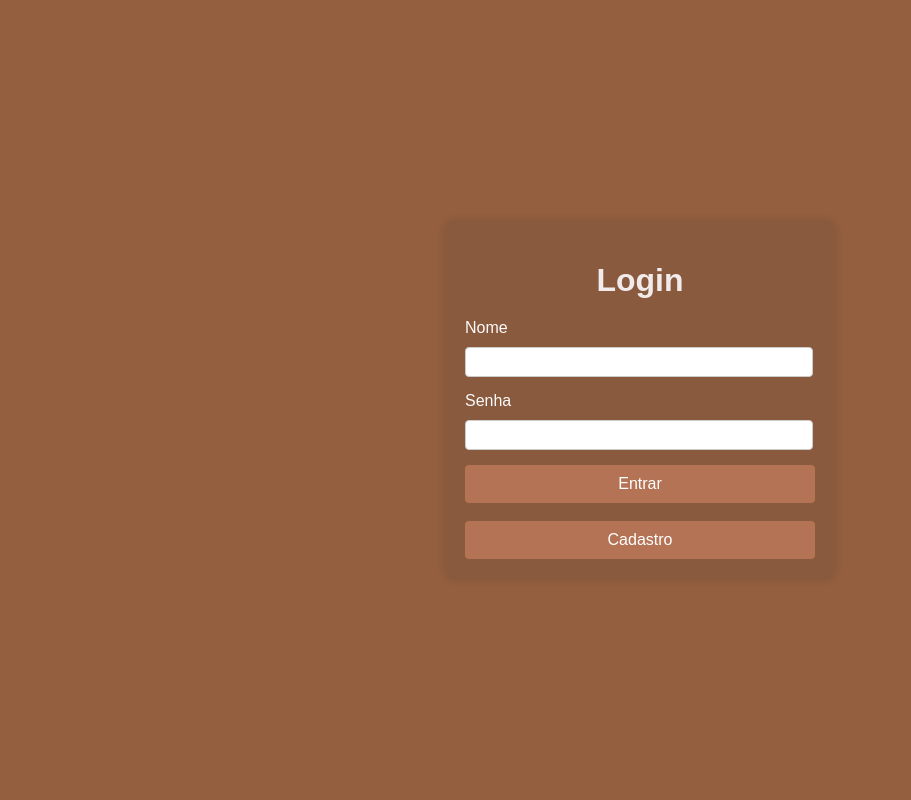
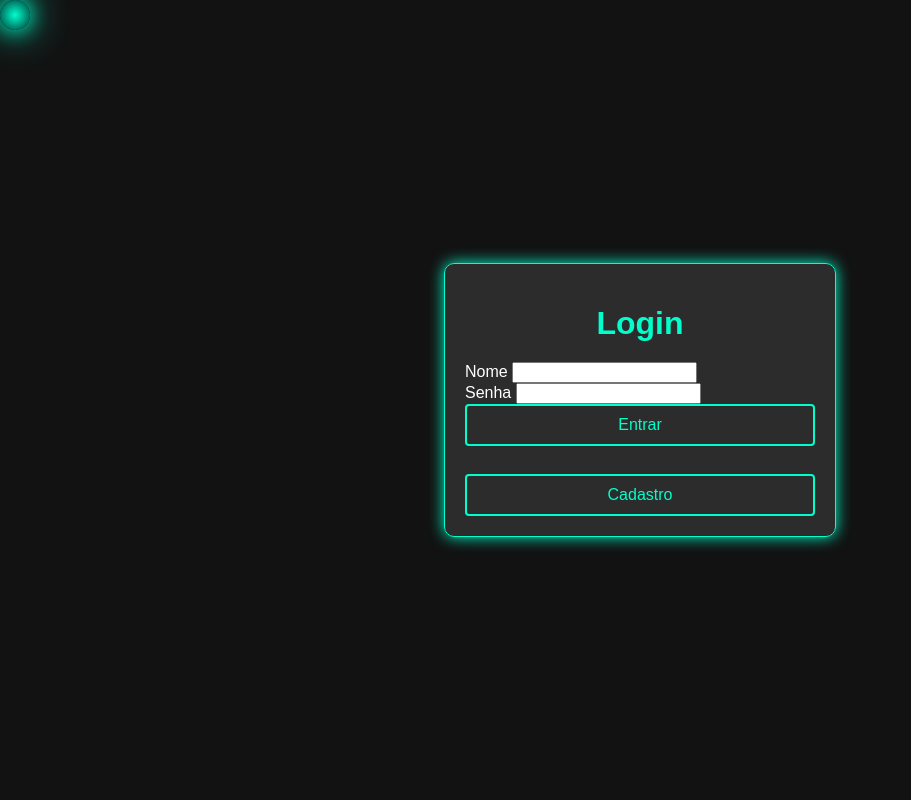
Before and after one commit to GeisonAlmeida/Cadastro_BD, a Flask app: page / in a window 1280 px wide. Shown: the whole page, without its empty margins (0-911 px from the left). Run offline with Flask 3, Linux system fonts and the light colour scheme.

Commit message:
Ajuste no layout

```diff
--- /dev/null
+++ b/static/script.js
@@ -0,0 +1,8 @@
+// Função que move o boneco conforme o movimento do mouse
+document.addEventListener('mousemove', function(event) {
+    const boneco = document.getElementById('boneco');
+
+    // Atualiza a posição do boneco para seguir o mouse
+    boneco.style.left = event.pageX - boneco.offsetWidth / 2 + 'px';
+    boneco.style.top = event.pageY - boneco.offsetHeight / 2 + 'px';
+});
--- a/static/style.css
+++ b/static/style.css
@@ -1,74 +1,70 @@
+/* Fundo escuro com brilho suave */
 body {
-    font-family: Arial, sans-serif;
+    font-family: 'Arial', sans-serif;
     display: flex;
     justify-content: center;
     align-items: center;
     height: 100vh;
     margin: 0;
-    background-color: #935f3f;
+    background-color: #121212;
+    overflow: hidden;
 }
 
+/* Login container com tema neon */
 .login-container {
     width: 350px;
     padding: 20px;
-    background-color: #895a3d;
-    border-radius: 8px;
-    box-shadow: 0px 0px 10px rgba(0, 0, 0, 0.1);
+    background: rgba(50, 50, 50, 0.8);
+    border: 1px solid #00ffcc;
+    border-radius: 10px;
+    box-shadow: 0 0 15px #00ffcc;
 }
 
 .login-container h1 {
     text-align: center;
     margin-bottom: 20px;
-    color: #f1ebeb;
+    color: #00ffcc;
 }
 
-.input-field {
-    margin-bottom: 15px;
+/* Estilo de entrada e rótulo */
+.input-field label, .input-field input, .login-button {
+    color: #ffffff;
 }
 
-.input-field label {
-    display: block;
-    margin-bottom: 10px;
-    color: #fcfafa;
-}
-
-.input-field input {
-    width: 96%;
-    padding: 5px;
-    border: 1px solid #cccccc;
+/* Estilo do botão neon */
+.login-button {
+    background-color: transparent;
+    border: 2px solid #00ffcc;
+    color: #00ffcc;
+    font-size: 16px;
+    cursor: pointer;
+    transition: 0.3s;
+    padding: 10px;
+    width: 100%;
     border-radius: 4px;
-    font-size: 16px;
-}
-
-.input-field a {
-    color: #181817;
-}
-
-.login-button {
-    width: 100%;
-    padding: 10px;
-    background-color: #b57355;
-    border: none;
-    color: #ffffff;
-    font-size: 16px;
-    border-radius: 4px;
-    cursor: pointer;
-}
-
-.login-cadastro {
-    width: 100%;
-    padding: 10px;
-    background-color: #b57355;
-    border: none;
-    color: #ffffff;
-    font-size: 16px;
-    border-radius: 4px;
-    cursor: pointer;
 }
 
 .login-button:hover {
-    background-color: #a07245;
+    background-color: #00ffcc;
+    color: #121212;
 }
-.login-cadastro:hover {
-    background-color: #a07245;
+
+/* Container para o link de cadastro */
+.form-action {
+    text-align: center;
+    margin-top: 10px;
 }
+
+/* Boneco futurista */
+#boneco {
+    width: 30px;
+    height: 30px;
+    background: radial-gradient(circle, #00ffcc, #003333);
+    border-radius: 50%;
+    position: absolute;
+    top: 0;
+    left: 0;
+    pointer-events: none;
+    box-shadow: 0 0 20px #00ffcc, 0 0 40px #00ffcc;
+    transition: transform 0.05s ease-out;
+}
--- a/templates/index.html
+++ b/templates/index.html
@@ -7,6 +7,8 @@
     <title>Tela de Login</title>
 </head>
 <body>
+    <div id="boneco"></div> <!-- Boneco que segue o mouse -->
+
     <div class="login-container">
         <h1>Login</h1>
         <form action="/login" method="post">
@@ -20,12 +22,14 @@
             </div>
             <button type="submit" class="login-button">Entrar</button><br><br>
 
-            <div>
+            <div class="form-action">
                 <a href="{{ url_for('page_cadastro') }}">
                     <button type="button" class="login-button">Cadastro</button>
                 </a>
             </div>
         </form>
     </div>
+
+    <script src="static/script.js"></script> <!-- Script externo -->
 </body>
 </html>
```
Also changed, not shown: static/cadastro.css (+44 -17 lines).
